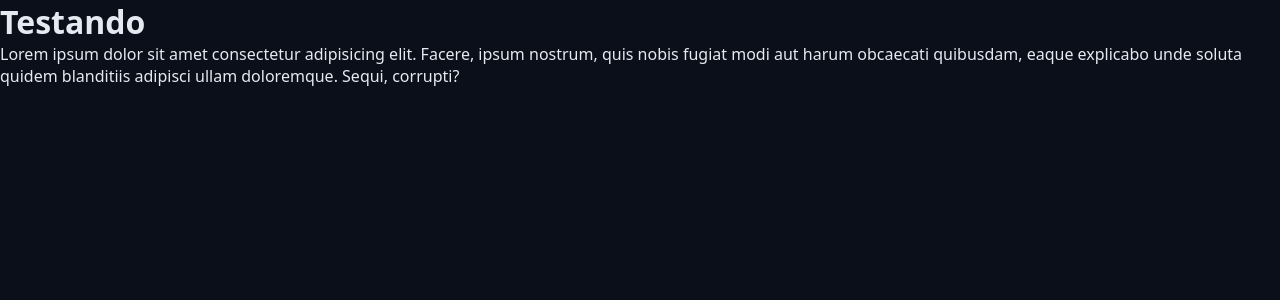
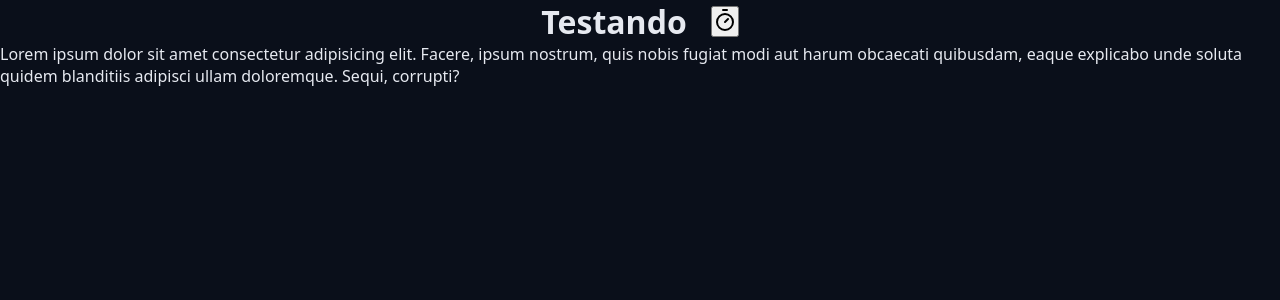
Before and after one commit to ewertonsiqueira/chronos-pomodoro, a React (Vite) app: page / in a window 1280 px wide. Shown: the top 300 px of the page. Built offline with nearby package versions, Linux system fonts and the light colour scheme.

Commit message:
add biblioteca

```diff
--- a/package.json
+++ b/package.json
@@ -10,6 +10,7 @@
     "preview": "vite preview"
   },
   "dependencies": {
+    "lucide-react": "^0.546.0",
     "react": "^19.1.1",
     "react-dom": "^19.1.1"
   },
--- a/src/App.tsx
+++ b/src/App.tsx
@@ -1,12 +1,16 @@
 import  {Heading}  from  './components/Heading';
 import './styles/theme.css';
 import './styles/global.css';
+import { TimerIcon } from 'lucide-react';
 
 export function  App () {
   return (
     <>
       <Heading>
         Testando
+        <button>
+          <TimerIcon />
+        </button>
       </Heading>
      <p>
       Lorem ipsum dolor sit amet consectetur adipisicing elit. Facere, ipsum nostrum, quis nobis fugiat modi aut
--- a/src/components/Heading.module.css
+++ b/src/components/Heading.module.css
@@ -1,6 +1,6 @@
-/* .heading {
-  background: red;
-  color: white;
-  padding: 16px;
-  border-radius: 8px;
-} */
+.heading {
+  display: flex;
+  align-items: center;
+  justify-content: center;
+  gap: 2.4rem;
+}
--- a/src/components/Heading.tsx
+++ b/src/components/Heading.tsx
@@ -2,7 +2,11 @@
 
 import styles from './Heading.module.css';
 
-export function Heading(props) {
+type HeadingProps = {
+  children: React.ReactNode;
+};
+
+export function Heading(props: HeadingProps) {
   return (
     <h1 className={styles.heading}>{props.children}</h1>
   );
```
Also changed, not shown: 1 other file (tests, documents, lock files or other folders).
